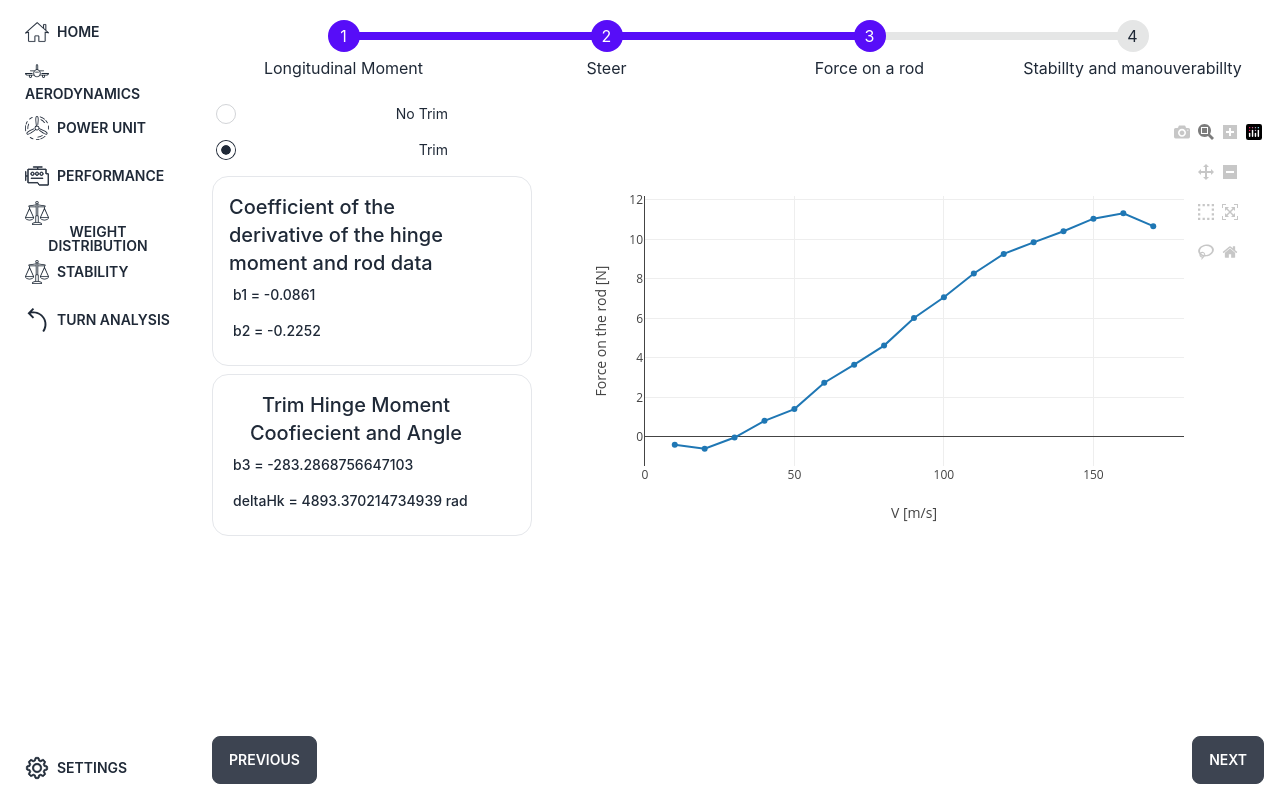
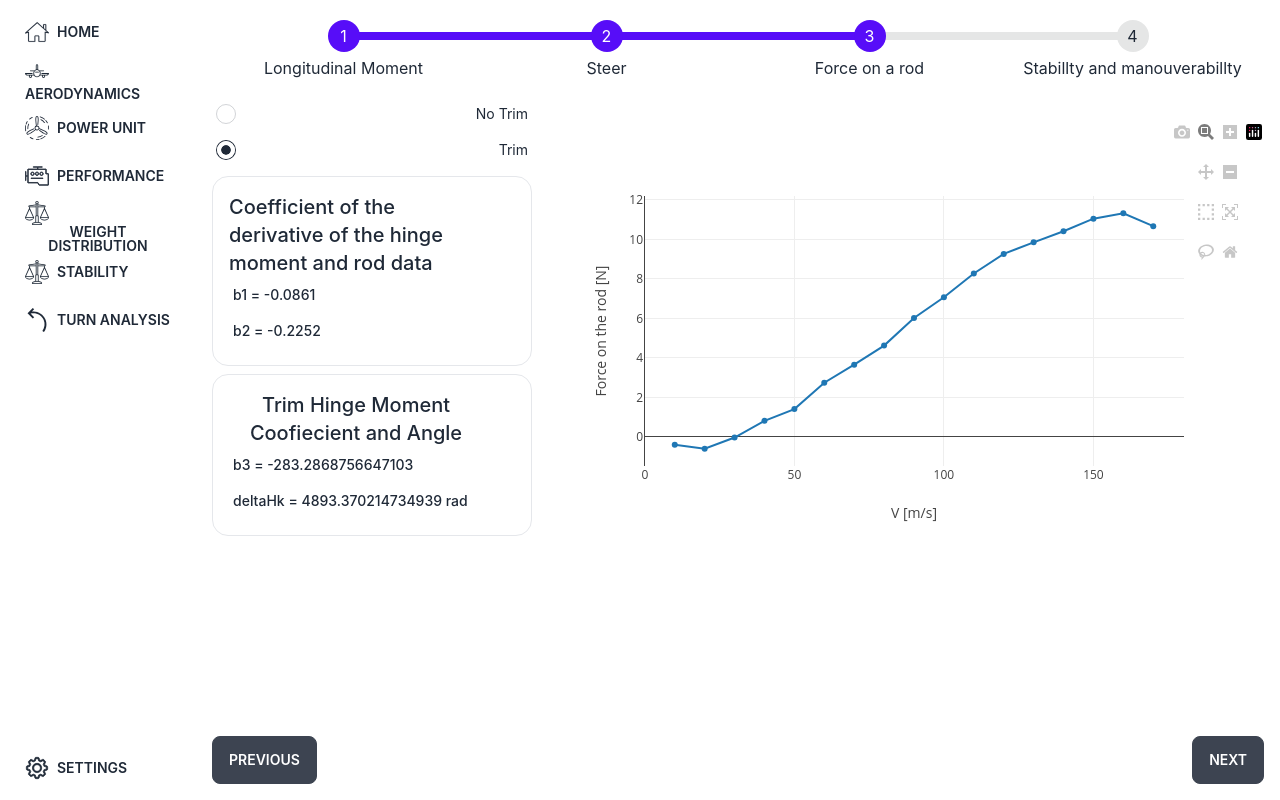
Before and after one commit to adamsmietanka/aircraft-calculator, a React (Create React App) app in the folder frontend/: page /stability/rod-force in a window 1280 px wide. Built offline with nearby package versions, Linux system fonts and the light colour scheme.

Commit message:
change I don't remeber what it was doing

```diff
--- a/frontend/src/components/atoms/OverwritableInputNumber.tsx
+++ b/frontend/src/components/atoms/OverwritableInputNumber.tsx
@@ -4,7 +4,7 @@ interface Props {
   unit: string;
   value: number;
   span?: number;
-  setOverwriteValue?: any;
+  setOverwriteValue?:  (value: number) => void;
   overwittenValue?: any;
   setter: (value: number) => void;
 }
--- a/frontend/src/components/atoms/RadioOptions.tsx
+++ b/frontend/src/components/atoms/RadioOptions.tsx
@@ -11,7 +11,8 @@ const RadioOptions = ({ options, checkedButton, setCheckedButton }: Props) => {
     <div>
       {options &&
         options.map((text) => (
-          <div className="label justify-left w-60" key={text}>
+          <div className="form-control" key={text}>
+            <label className="label cursor-pointer">
               <input
                 type="radio"
                 className="radio radio-sm mr-2"
@@ -19,7 +20,8 @@ const RadioOptions = ({ options, checkedButton, setCheckedButton }: Props) => {
                 checked={text === checkedButton}
                 onChange={() => setCheckedButton(text)}
               />
-            <span className="label-text align"> {text} </span>
+              <span className="label-text"> {text} </span>
+            </label>
           </div>
         ))}
     </div>
```
Lines whose indentation alone changed are shown as unchanged.
